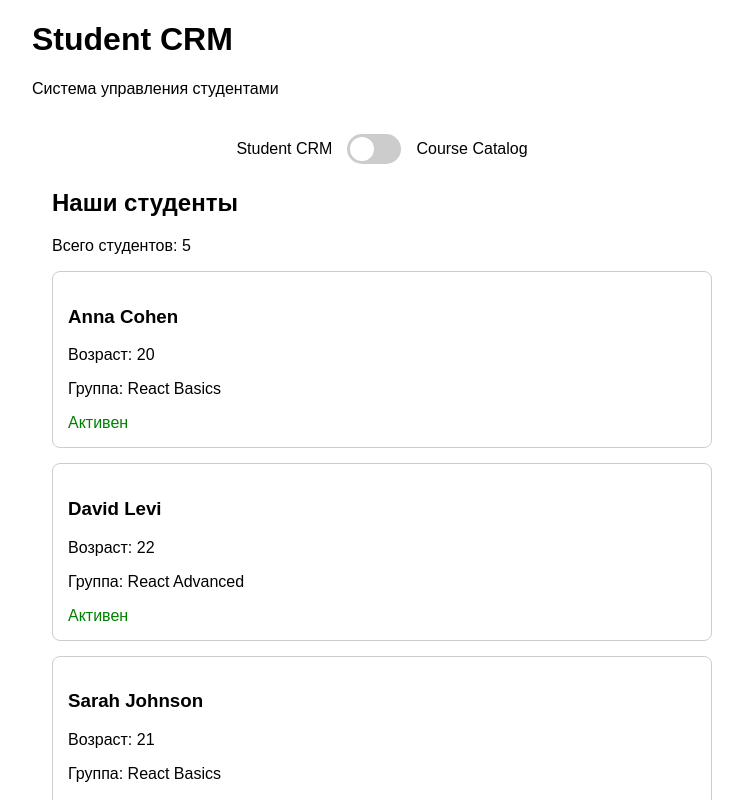
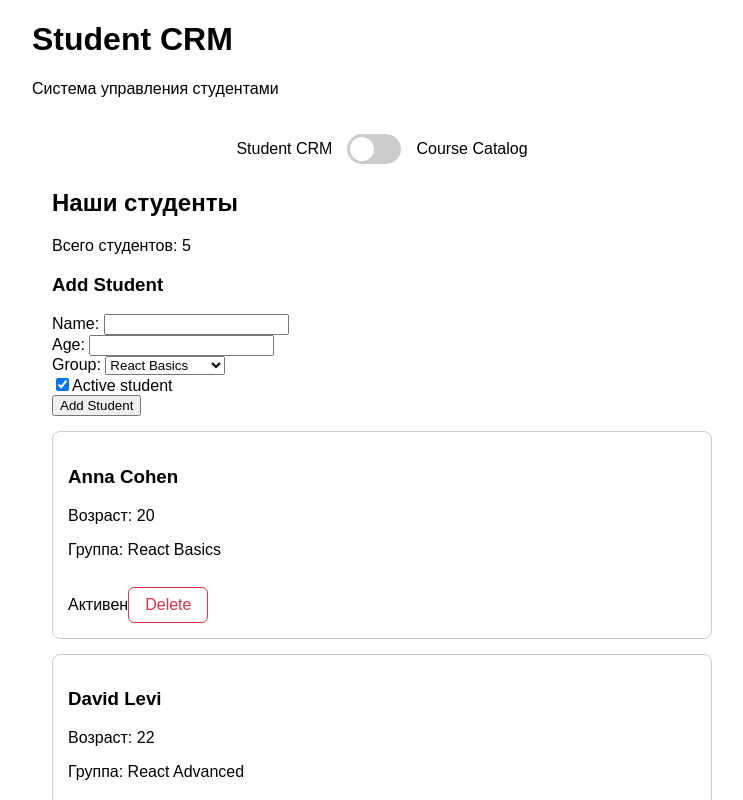
Before and after one commit to no13exit/student-crm, a React (Vite) app: page / in a window 1280 px wide. Shown: the top 800 px of the page, without its empty margins (258-1001 px from the left). Built offline with nearby package versions, Linux system fonts and the light colour scheme.

Commit message:
hw41 1.0 (planned fixes - language, form visuals)

```diff
--- a/src/App.css
+++ b/src/App.css
@@ -1,8 +1,8 @@
-
 .dashboard {
   padding: 20px;
 }
 
+/* CRM / Course Catalog switcher */
 .switcher {
   display: flex;
   justify-content: center;
@@ -67,6 +67,7 @@
   display: block;
 }
 
+/* Student and course cards */
 .card {
   border: 1px solid #ccc;
   border-radius: 8px;
@@ -87,10 +88,127 @@
   color: darkgoldenrod;
 }
 
-.active {
-  color: green;
+/* Student creation form */
+.student-form {
+  margin: 24px 0;
+  padding: 20px;
+  border: 1px solid #ccc;
+  border-radius: 8px;
+  background-color: #f8f9fa;
 }
 
-.paused {
-  color: orange;
+.student-form h3 {
+  margin: 0 0 20px;
+  font-size: 20px;
 }
+
+.student-form-fields {
+  display: flex;
+  flex-wrap: wrap;
+  align-items: end;
+  gap: 16px;
+}
+
+.form-field {
+  display: flex;
+  flex-direction: column;
+  flex: 1;
+  min-width: 150px;
+  gap: 8px;
+}
+
+.form-field label {
+  font-weight: 500;
+}
+
+.form-field input,
+.form-field select {
+  width: 100%;
+  height: 40px;
+  padding: 8px 12px;
+  border: 1px solid #ccc;
+  border-radius: 6px;
+  background-color: white;
+  font: inherit;
+  box-sizing: border-box;
+}
+
+.form-field input:focus,
+.form-field select:focus {
+  outline: 2px solid #2563eb;
+  outline-offset: 1px;
+}
+
+.form-checkbox {
+  display: flex;
+  align-items: center;
+  gap: 8px;
+  height: 40px;
+  white-space: nowrap;
+  cursor: pointer;
+}
+
+.form-checkbox input {
+  accent-color: #2563eb;
+  width: 16px;
+  height: 16px;
+}
+
+.add-student-btn {
+  height: 40px;
+  padding: 0 20px;
+  border: none;
+  border-radius: 6px;
+  background-color: #2563eb;
+  color: white;
+  font: inherit;
+  font-weight: 500;
+  cursor: pointer;
+  transition: background-color 0.2s;
+}
+
+.add-student-btn:hover {
+  background-color: #1d4ed8;
+}
+
+.add-student-btn:focus-visible {
+  outline: 2px solid #1d4ed8;
+  outline-offset: 3px;
+}
+
+/* Mobile layout */
+@media (max-width: 650px) {
+  .student-form-fields {
+    flex-direction: column;
+    align-items: stretch;
+  }
+
+  .form-field {
+    width: 100%;
+    min-width: 0;
+    flex: none;
+  }
+
+  .form-checkbox {
+    height: auto;
+  }
+
+  .add-student-btn {
+    width: 100%;
+  }
+}
+.delete-student-btn {
+  margin-top: 12px;
+  padding: 8px 16px;
+  border: 1px solid #dc3545;
+  border-radius: 6px;
+  background-color: white;
+  color: #dc3545;
+  font: inherit;
+  cursor: pointer;
+}
+
+.delete-student-btn:hover {
+  background-color: #dc3545;
+  color: white;
+}
--- a/src/App.jsx
+++ b/src/App.jsx
@@ -3,7 +3,6 @@ import Header from './components/Header';
 import Footer from './components/Footer';
 import StudentList from './students/StudentList';
 import CourseList from './courses/CourseList';
-import { students } from './data/students';
 import { courses } from './data/courses';
 import './App.css';
 
@@ -25,7 +24,7 @@ function App() {
                 </div>
 
                 <div className="students-section">
-                    <StudentList students={students} />
+                    <StudentList />
                 </div>
 
                 <div className="courses-section">
--- a/src/students/StudentCard.jsx
+++ b/src/students/StudentCard.jsx
@@ -2,7 +2,7 @@
 import Card from '../components/Card';
 import StatusBadge from './StatusBadge';
 
-function StudentCard({ student }) {
+function StudentCard({ student, onDelete }) {
 	return (
 		<Card>
 			<h3>{student.name}</h3>
@@ -14,6 +14,13 @@ function StudentCard({ student }) {
 			{student.age < 18 && (
 				<p>Несовершеннолетний студент</p>
 			)}
+
+			<button
+				className="delete-student-btn"
+				onClick={() => onDelete(student.id)}
+			>
+				Delete
+			</button>
 		</Card>
 	);
 }
--- a/src/students/StudentList.jsx
+++ b/src/students/StudentList.jsx
@@ -1,11 +1,99 @@
 
+import { useState } from 'react';
+import { students as initialStudents } from '../data/students.js';
 import StudentCard from './StudentCard.jsx';
 
-function StudentList({ students }) {
+function StudentList() {
+	const [students, setStudents] = useState(initialStudents);
+
+	const [name, setName] = useState('');
+	const [age, setAge] = useState('');
+	const [group, setGroup] = useState('React Basics');
+	const [isActive, setIsActive] = useState(true);
+
+	function addStudent(event) {
+		event.preventDefault();
+
+		if (!name.trim() || !age || Number(age) <= 0) {
+			return;
+		}
+
+		const newStudent = {
+			id: crypto.randomUUID(),
+			name: name.trim(),
+			age: Number(age),
+			group: group,
+			isActive: isActive
+		};
+
+		setStudents([...students, newStudent]);
+
+		setName('');
+		setAge('');
+		setGroup('React Basics');
+		setIsActive(true);
+	}
+
+	function deleteStudent(id) {
+		setStudents(students.filter(student => student.id !== id));
+	}
 	return (
 		<main>
 			<h2>Наши студенты</h2>
 			<p>Всего студентов: {students.length}</p>
+
+			<form onSubmit={addStudent}>
+				<h3>Add Student</h3>
+
+				<div>
+					<label htmlFor="student-name">Name: </label>
+					<input
+						id="student-name"
+						type="text"
+						value={name}
+						onChange={(event) => setName(event.target.value)}
+						required
+					/>
+				</div>
+
+				<div>
+					<label htmlFor="student-age">Age: </label>
+					<input
+						id="student-age"
+						type="number"
+						min="1"
+						value={age}
+						onChange={(event) => setAge(event.target.value)}
+						required
+					/>
+				</div>
+
+				<div>
+					<label htmlFor="student-group">Group: </label>
+					<select
+						id="student-group"
+						value={group}
+						onChange={(event) => setGroup(event.target.value)}
+					>
+						<option value="React Basics">React Basics</option>
+						<option value="React Advanced">React Advanced</option>
+					</select>
+				</div>
+
+				<div>
+					<label htmlFor="student-active">
+						<input
+							id="student-active"
+							type="checkbox"
+							checked={isActive}
+							onChange={(event) => setIsActive(event.target.checked)}
+						/>
+						Active student
+					</label>
+				</div>
+
+				<button type="submit">Add Student</button>
+			</form>
 
 			{students.length === 0 ? (
 				<p>Список студентов пуст</p>
@@ -15,6 +103,7 @@ function StudentList({ students }) {
 						<StudentCard
 							key={student.id}
 							student={student}
+							onDelete={deleteStudent}
 						/>
 					))}
 				</div>
@@ -23,19 +112,4 @@ function StudentList({ students }) {
 	);
 }
 
-// https://react.dev/learn/rendering-lists?
-// function StudentList({ students }) {
-// 	return (
-// 		<div>
-// 			{students.map(student => (
-// 				<StudentCard
-// 					key={student.id}
-// 					student={student}
-// 				/>
-// 			))}
-// 			<p>Всего студентов: {students.length}</p>
-// 		</div>
-// 	);
-// }
-
 export default StudentList;
```
